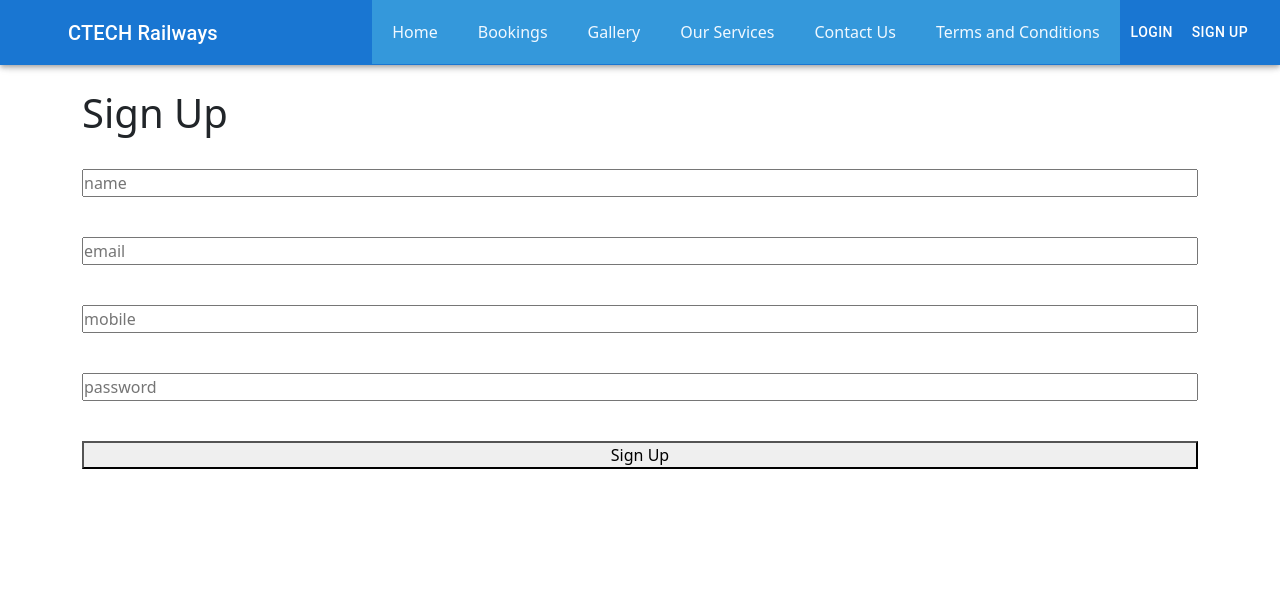
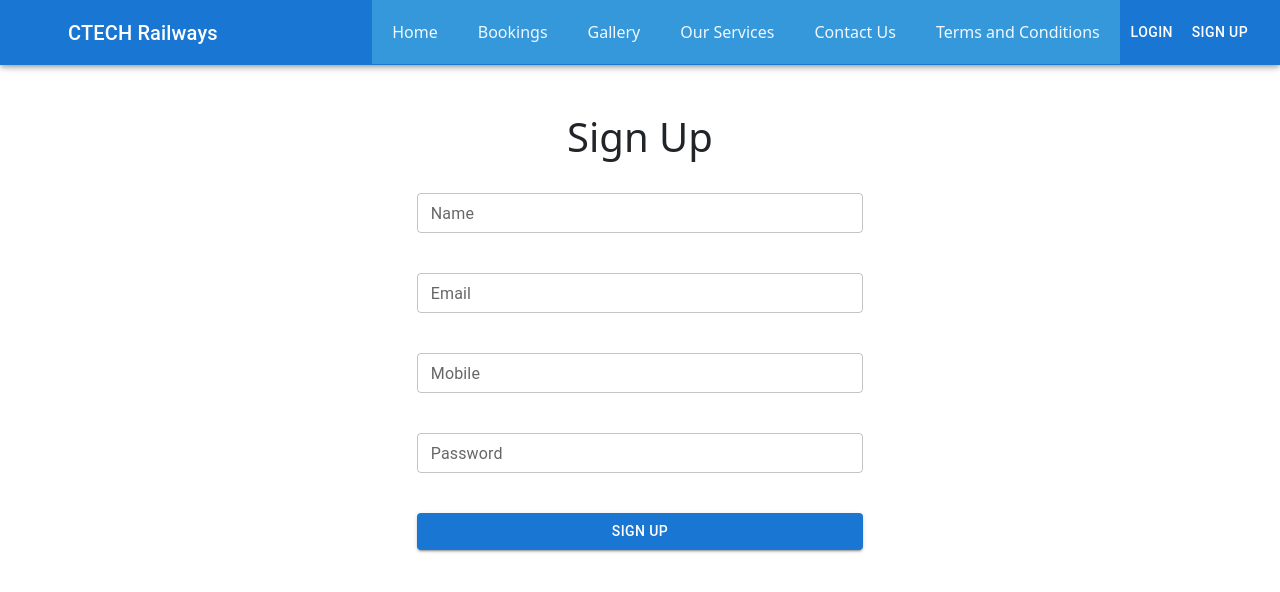
Before and after one commit to P-A-Chathura-Madhava/Reservation-Application-User-Client, a React (Create React App) app: page /signup in a window 1280 px wide. Shown: the top 592 px of the page. Built offline with nearby package versions, Linux system fonts and the light colour scheme.

Commit message:
Enhance Register and Login Forms and Functions

```diff
--- a/src/App.css
+++ b/src/App.css
@@ -470,6 +470,7 @@
 /* Login Form */
 
 .login_form {
+  width: 40%;
   display: flex;
   flex-direction: column;
   gap: 20px;
--- a/src/components/Navbar.jsx
+++ b/src/components/Navbar.jsx
@@ -44,7 +44,7 @@ const Navbar = () => {
             aria-label="menu"
             sx={{ mr: 4 }}
           >
-            <div className="toggle_button"  onClick={showNav}>
+            <div className="toggle_button"  /* onClick={showNav} */>
               <MenuIcon />
             </div>
           </IconButton>
--- a/src/pages/UserLogin.jsx
+++ b/src/pages/UserLogin.jsx
@@ -4,6 +4,9 @@ import { Link, useNavigate } from "react-router-dom";
 import { useFormik } from "formik";
 import * as yup from "yup";
 import { loginUser } from "../features/user/userSlice";
+
+import TextField from "@mui/material/TextField";
+import Button from '@mui/material/Button';
 
 const loginSchema = yup.object({
   email: yup
@@ -14,7 +17,6 @@ const loginSchema = yup.object({
 });
 
 const UserLogin = () => {
-
   const navigate = useNavigate();
   const dispatch = useDispatch();
   const authState = useSelector((state) => state.auth);
@@ -43,12 +45,16 @@ const UserLogin = () => {
   const [password, setPassowrd] = useState("");
 
   return (
-    <div className="container">
+    <div className="container d-flex flex-column align-items-center justify-content-center mt-4">
       <h1 className="py-4">Login</h1>
       <form className="login_form" onSubmit={formik.handleSubmit}>
-      <input
-          type="text"
-          placeholder="email"
+        <TextField
+          id="outlined-basic"
+          label="Email"
+          fullWidth
+          size="small"
+          name="email"
+          variant="outlined"
           value={formik.values.email}
           onChange={formik.handleChange("email")}
           onBlur={formik.handleBlur("email")}
@@ -56,9 +62,14 @@ const UserLogin = () => {
         <div className="error">
           {formik.touched.email && formik.errors.email}
         </div>
-        <input
+        <TextField
+          id="outlined-password-input"
+          fullWidth
+          size="small"
+          name="password"
+          label="Password"
           type="password"
-          placeholder="password"
+          autoComplete="current-password"
           value={formik.values.password}
           onChange={formik.handleChange("password")}
           onBlur={formik.handleBlur("password")}
@@ -66,9 +77,9 @@ const UserLogin = () => {
         <div className="error">
           {formik.touched.password && formik.errors.password}
         </div>
-        <Link to={"/forgot-password"}>Forgot Password</Link>
-        <button type="submit">Login</button>
-        <Link to={"/signup"}>Sign Up</Link>
+        <Link className="link_text text-center" to={"/forgot-password"}>Forgot Password</Link>
+        <Button type="submit" variant="contained">Login</Button>
+        <Link className="text-center" to={"/signup"}>Sign Up</Link>
       </form>
     </div>
   );
--- a/src/pages/UserSignUp.jsx
+++ b/src/pages/UserSignUp.jsx
@@ -4,6 +4,9 @@ import * as yup from "yup";
 import { useDispatch, useSelector } from "react-redux";
 import { registerUser } from "../features/user/userSlice";
 import { useNavigate } from "react-router-dom";
+
+import TextField from "@mui/material/TextField";
+import Button from '@mui/material/Button';
 
 const signUpSchema = yup.object({
   name: yup.string().required("Name is required"),
@@ -37,8 +40,9 @@ const UserSignUp = () => {
     // console.log(values.password);
     dispatch(registerUser(values));
     setTimeout(()=>{
-      alert("User Created Successfully");
-    }, 2000)
+      alert("Admin Created Successfully");
+      navigate("/login");
+    }, 1000)
     },
   });
 
@@ -54,20 +58,26 @@ const UserSignUp = () => {
   const [password, setPassowrd] = useState("");
 
   return (
-    <div className="container">
+    <div className="container d-flex flex-column align-items-center justify-content-center mt-4">
       <h1 className="py-4">Sign Up</h1>
       <form className="login_form" onSubmit={formik.handleSubmit}>
-        <input
-          type="text"
-          placeholder="name"
+      <TextField
+          label="Name"
+          fullWidth
+          size="small"
+          name="name"
+          variant="outlined"
           value={formik.values.name}
           onChange={formik.handleChange("name")}
           onBlur={formik.handleBlur("name")}
         />
         <div className="error">{formik.touched.name && formik.errors.name}</div>
-        <input
-          type="text"
-          placeholder="email"
+        <TextField
+          label="Email"
+          fullWidth
+          size="small"
+          name="email"
+          variant="outlined"
           value={formik.values.email}
           onChange={formik.handleChange("email")}
           onBlur={formik.handleBlur("email")}
@@ -75,9 +85,12 @@ const UserSignUp = () => {
         <div className="error">
           {formik.touched.email && formik.errors.email}
         </div>
-        <input
-          type="text"
-          placeholder="mobile"
+        <TextField
+          label="Mobile"
+          fullWidth
+          size="small"
+          name="mobile"
+          variant="outlined"
           value={formik.values.mobile}
           onChange={formik.handleChange("mobile")}
           onBlur={formik.handleBlur("mobile")}
@@ -85,9 +98,13 @@ const UserSignUp = () => {
         <div className="error">
           {formik.touched.mobile && formik.errors.mobile}
         </div>
-        <input
+        <TextField
+          fullWidth
+          size="small"
+          name="password"
+          label="Password"
           type="password"
-          placeholder="password"
+          autoComplete="current-password"
           value={formik.values.password}
           onChange={formik.handleChange("password")}
           onBlur={formik.handleBlur("password")}
@@ -95,7 +112,7 @@ const UserSignUp = () => {
         <div className="error">
           {formik.touched.password && formik.errors.password}
         </div>
-        <button type="submit">Sign Up</button>
+        <Button type="submit" variant="contained">Sign Up</Button>
       </form>
     </div>
   );
```
Lines whose indentation alone changed are shown as unchanged.
